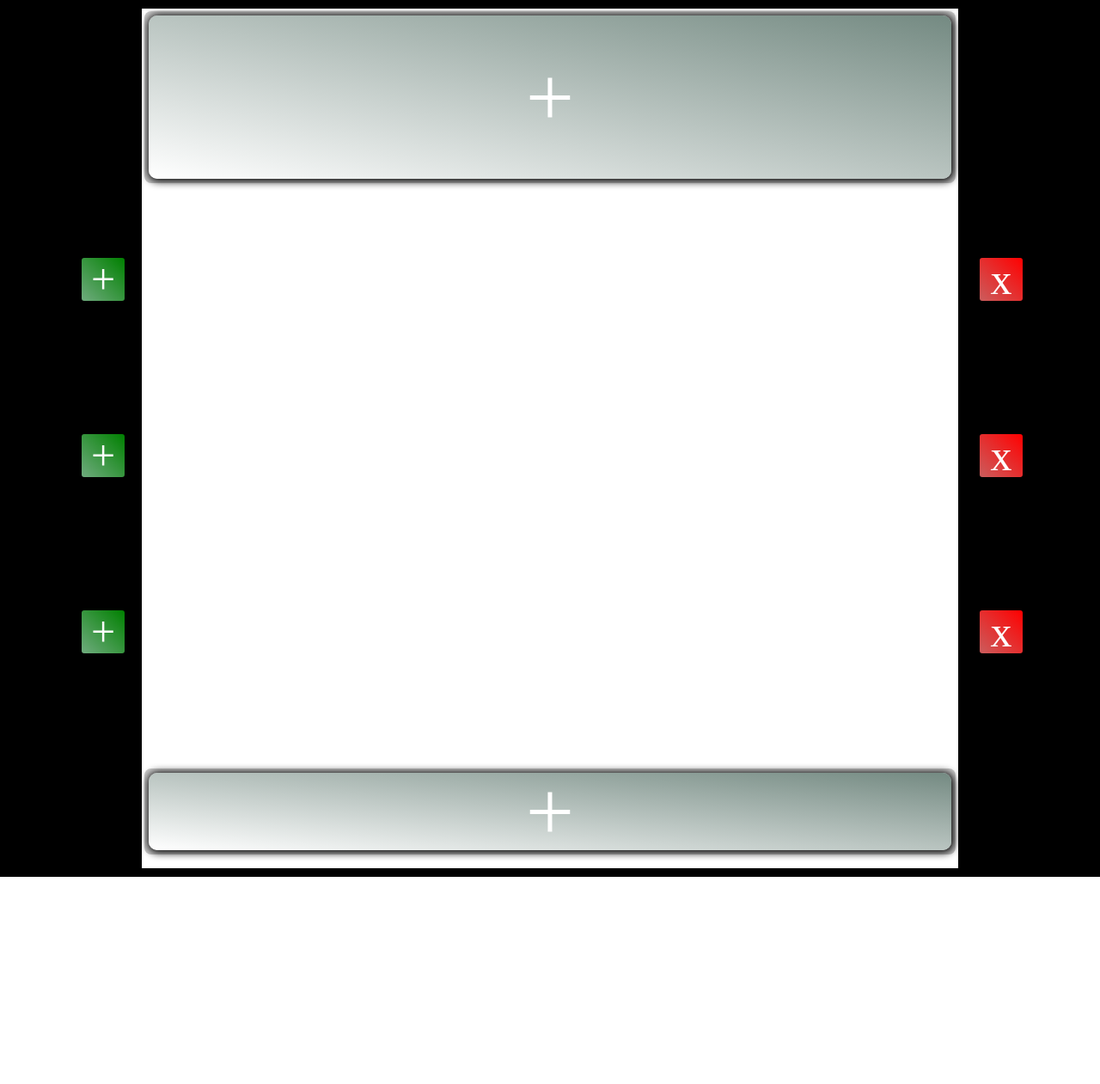
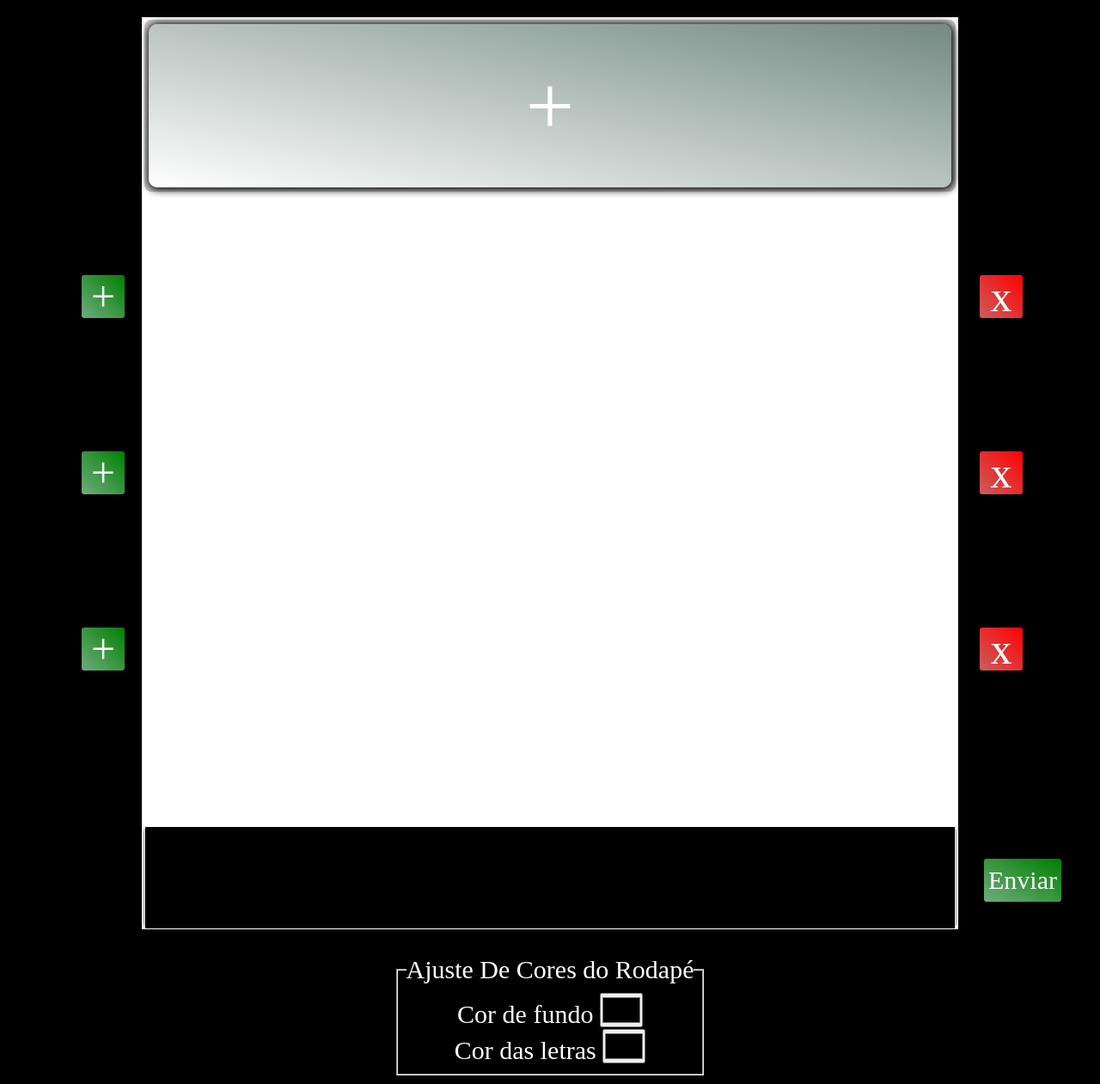
Before and after one commit to robson-magalhaes/Criar_encarte_basico, a PHP site: page /modelosEncarte.html in a window 1280 px wide. Shown: the whole page at 86% size. Before the commit the page ends 1020 px from the top, so only its background shows below. Run offline with PHP 8.4, Linux system fonts and the light colour scheme.

Commit message:
Finalizando Ajuste do footer

```diff
--- a/assets/css/style_model.css
+++ b/assets/css/style_model.css
@@ -15,10 +15,11 @@ main{
     background-size: cover;
     margin: 10px;
     max-width: 950px;
-    width: 950px;
     min-height: 800px;
     background-color: white;
-    min-height: 1000px;
+    min-height: 1010px;
+    width: 950px;
+    margin: 20px;
 }
 h6{
     margin: 0;
@@ -67,13 +68,13 @@ input{
     background-image: linear-gradient(to top right, rgb(187, 177, 177), rgb(92, 101, 98));
 }
 .container{
-    min-height: 600px;
+    min-height: 700px;
     max-height: auto;
 }
 #view-encarte{
     display: flex;
     flex-wrap: wrap;
-    min-height: 225px;
+    min-height: 245px;
 }
 #encarte-main{
     flex: 1;
@@ -203,8 +204,37 @@ input{
     transition: 0.2s;
     background-image: linear-gradient(to top right, rgb(187, 177, 177), rgb(92, 101, 98));
 }
-
-
+#footer-main{
+    margin: 0;
+    padding: 0;
+    height: 120px;
+    border: solid 1px white;
+}
+#footer-main>textarea{
+    resize: none;
+    border: none;
+    width: 100%;
+    height: 100%;
+    padding: 10px;
+    margin: 3px;
+    font-weight: bold;
+    font-family: 'Segoe UI', Tahoma, Geneva, Verdana, sans-serif;
+    font-size: 35px;
+    background-color: black;
+    color: white;
+}
+#ajusteCor{
+    display: flex;
+    padding: 10px;
+    font-size: 30px;
+    align-items: center;
+    justify-content: center;
+}
+#ajusteCor>fieldset{
+    padding: 10px;
+    font-size: 30px;
+    text-align: center;
+}
 /*BOTAO*/
 
 button, .button, a.button, input[type="submit"], input[type="file"],input[type="reset"], input[type="button"], label[type="button"] {
@@ -231,7 +261,7 @@ button:hover{
     /* height: 300px; */
 }
 .add{
-    transform: translateX(-520px) translateY(300px);
+    transform: translateX(-520px) translateY(320px);
     display: flex;
     align-items: center;
     justify-content: center;
@@ -253,7 +283,7 @@ button:hover{
     /* height: 300px; */
 }
 .remove{
-    transform: translateX(525px) translateY(300px);
+    transform: translateX(525px) translateY(320px);
     display: flex;
     align-items: center;
     justify-content: center;
@@ -270,7 +300,22 @@ button:hover{
     transition: 3s;
     background-image: linear-gradient(to top right,rgb(203, 93, 93), rgb(122, 27, 27));
 }
-
+.addFooter{
+    position: absolute;
+    transform: translateX(550px) translateY(80px);
+    display: flex;
+    align-items: center;
+    justify-content: center;
+    width: auto;
+    height: 50px;
+    padding: 5px;
+    border-radius: 3px;
+    background-image: linear-gradient(to top right,rgb(111, 171, 126),green);
+    font-size: 30px;
+    margin-bottom: 155px;
+    cursor: pointer;
+    transition: 3s;
+}
 input#valor{
     height: 30px;
     width: 50px;
--- a/assets/js/script_model.js
+++ b/assets/js/script_model.js
@@ -7,13 +7,23 @@ document.getElementById('file-header').addEventListener('change', function addHe
     document.getElementById('display-header').style.display='none';
 });
 //ADICIONAR O FOOTER
-document.getElementById('file-footer').addEventListener('change', function addFooter(){
-    let file = document.getElementById('file-footer').files[0];
-    let view = document.getElementById('footer-main');
-    var img = URL.createObjectURL(file);
-    view.style.backgroundImage = `url(${img})`;
-    document.getElementById('display-footer').style.display='none';
-});
+// document.getElementById('file-footer').addEventListener('change', function addFooter(){
+//     let file = document.getElementById('file-footer').files[0];
+//     let view = document.getElementById('footer-main');
+//     var img = URL.createObjectURL(file);
+//     view.style.backgroundImage = `url(${img})`;
+//     document.getElementById('display-footer').style.display='none';
+// });
+function ajusteCor(){
+    // let origin = document.getElementById('footer-main');
+    let area = document.getElementById('footerArea');
+    let corBg = document.getElementById('corBgFooter').value;
+    console.log('A cor é: '+corBg);
+    let corLet = document.getElementById('corLetFooter').value;
+    area.style.backgroundColor = `${corBg}`;
+    area.style.color = corLet;
+    // origin.innerHTML = area.value;
+}
 
 //ADICIONAR BOX DE ENCARTE EM LINHA
 let count = {'linha1':0, 'linha2': 0,'linha3':0};
--- a/modelosEncarte.html
+++ b/modelosEncarte.html
@@ -81,11 +81,23 @@
         </div>
 
         <div id="footer-main">
-            <label for="file-footer" onclick="addFooter()" id="display-footer">+</label>
-                <input type="file" id="file-footer" style="display:none">
+            <textarea name="" id="footerArea" cols="30" rows="10"></textarea>
+
+            <div class="addFooter" onclick="ajusteCor()">Enviar</div>
+                <!-- <input type="text"> -->
+            <!-- <label for="file-footer" onclick="addFooter()" id="display-footer">+</label>
+                <input type="file" id="file-footer" style="display:none"> -->
         </div>
 
     </main>
+    <div id="ajusteCor">
+        <fieldset><legend>Ajuste De Cores do Rodapé</legend>
+            Cor de fundo
+            <input type="color" name="" id="corBgFooter"><br>
+            Cor das letras
+            <input type="color" name="" id="corLetFooter">
+        </fieldset>
+    </div>
 
     <div class="addBox">
         <div class="add" onclick="addBox(event)" data-id="0">+</div>
```
